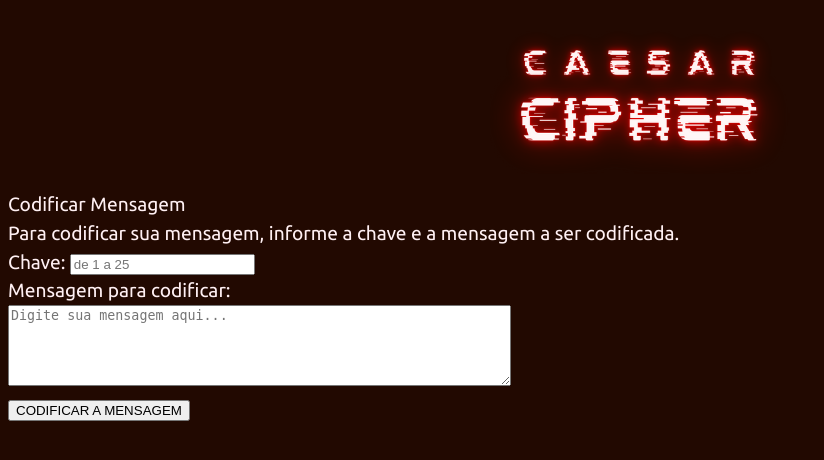
After one commit to Diego2110w10/Caesar, a Flask app: template app/templates/decode.html in a window 1280 px wide. The commit adds this page. Shown: the top 460 px of the page, without its empty margins (0-824 px from the left). Run offline with Flask 3, Linux system fonts and the light colour scheme; the template is opened without the code that fills it, so the values that code supplies are empty.

Commit message:
11/06/2024

```diff
--- /dev/null
+++ b/app/templates/decode.html
@@ -0,0 +1,44 @@
+{% extends 'base.html' %}
+
+{% block content %}
+    <div class="cipher-encode-decode-container">
+        <div class="cipher-title">
+            Codificar Mensagem
+        </div>
+
+        <div class="cipher-description">
+            Para codificar sua mensagem, informe a chave e a mensagem a ser codificada.
+        </div>
+
+        <div class="cipher-content">
+            <form method="post">
+                <label for="Chave">
+                    Chave:
+                </label>
+                <input
+                    type="text"
+                    name="cipher_key"
+                    id="cipher_key"
+                    placeholder="de 1 a 25"
+                >
+                <br />
+                <label for="message">
+                    Mensagem para codificar:
+                </label>
+                <br />
+                <textarea
+                    name="message"
+                    id="message"
+                    cols="60"
+                    rows="5"
+                    placeholder="Digite sua mensagem aqui..."
+                ></textarea>
+                <br />
+
+                <button type="submit">
+                    CODIFICAR A MENSAGEM
+                </button>
+            </form>
+        </div>
+    </div>
+{% endblock %}
```
Also changed, not shown: app/decode/__init__.py (added, +26 -0 lines), app/templates/index.html (+10 -0 lines).
